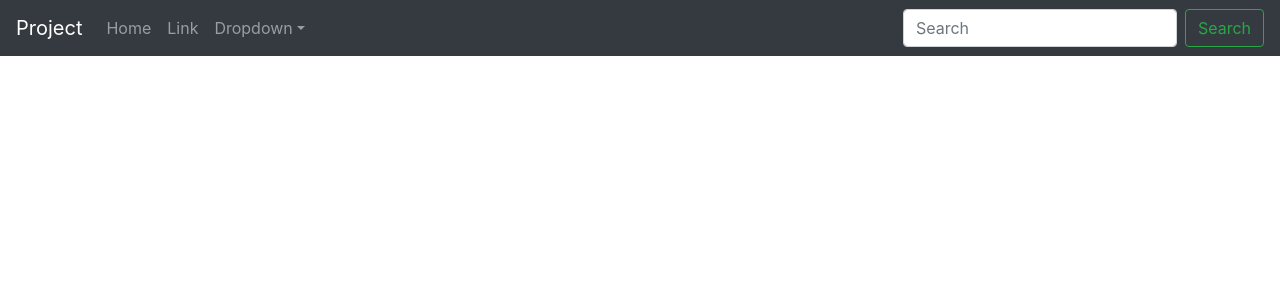
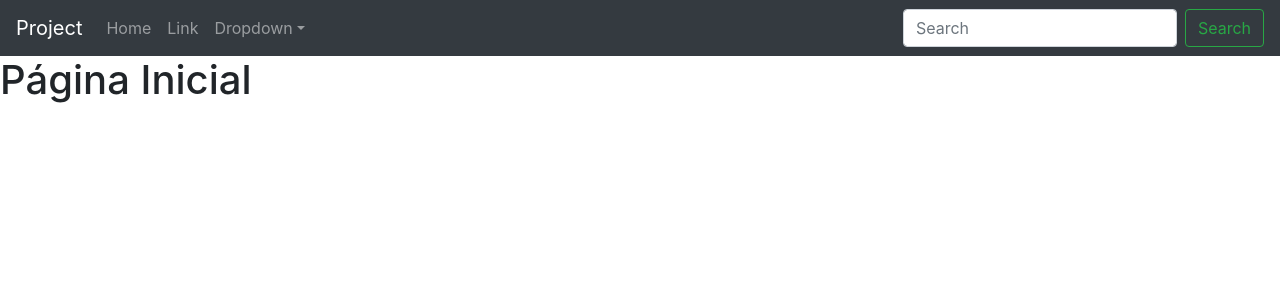
Before and after one commit to AnaB-hub/react_project, a React (Create React App) app in the folder project/: page / in a window 1280 px wide. Shown: the top 300 px of the page. Built offline with nearby package versions, Linux system fonts and the light colour scheme.

Commit message:
Adiciona arquivo de rotas e Página Inicial (Home)

```diff
--- a/project/package.json
+++ b/project/package.json
@@ -10,6 +10,7 @@
     "react": "^16.13.1",
     "react-bootstrap": "^1.0.1",
     "react-dom": "^16.13.1",
+    "react-router-dom": "^5.2.0",
     "react-scripts": "3.4.1"
   },
   "scripts": {
--- a/project/src/App.js
+++ b/project/src/App.js
@@ -1,12 +1,18 @@
 import React from "react";
+import { Router } from "react-router-dom";
 
 import "./App.css";
-import Menu from "./components/menu";
+import Menu from "./components/Menu/menu";
+import Routes from "./routes";
+import history from "./services/history";
 
 function App() {
   return (
     <div>
-      <Menu />
+      <Router history={history}>
+        <Menu />
+        <Routes />
+      </Router>
     </div>
   );
 }
--- /dev/null
+++ b/project/src/pages/Home/home.js
@@ -0,0 +1,11 @@
+import React from "react";
+
+function Home() {
+  return (
+    <div>
+      <h1>Página Inicial</h1>
+    </div>
+  );
+}
+
+export default Home;
--- /dev/null
+++ b/project/src/routes.js
@@ -0,0 +1,15 @@
+import React from "react";
+import { Switch, Route } from "react-router-dom";
+
+import Home from "./pages/Home/home";
+import CadastroUser from "./pages/User/CadastroUser";
+
+function Routes() {
+  return (
+    <Switch>
+      <Route exact path="/" component={Home} />
+    </Switch>
+  );
+}
+
+export default Routes;
--- /dev/null
+++ b/project/src/services/history.js
@@ -0,0 +1,5 @@
+import { createBrowserHistory } from "history";
+
+const history = createBrowserHistory();
+
+export default history;
```
Also changed, not shown: project/src/components/Menu/menu.js (renamed from project/src/components/menu.js), 1 other file (tests, documents, lock files or other folders).
